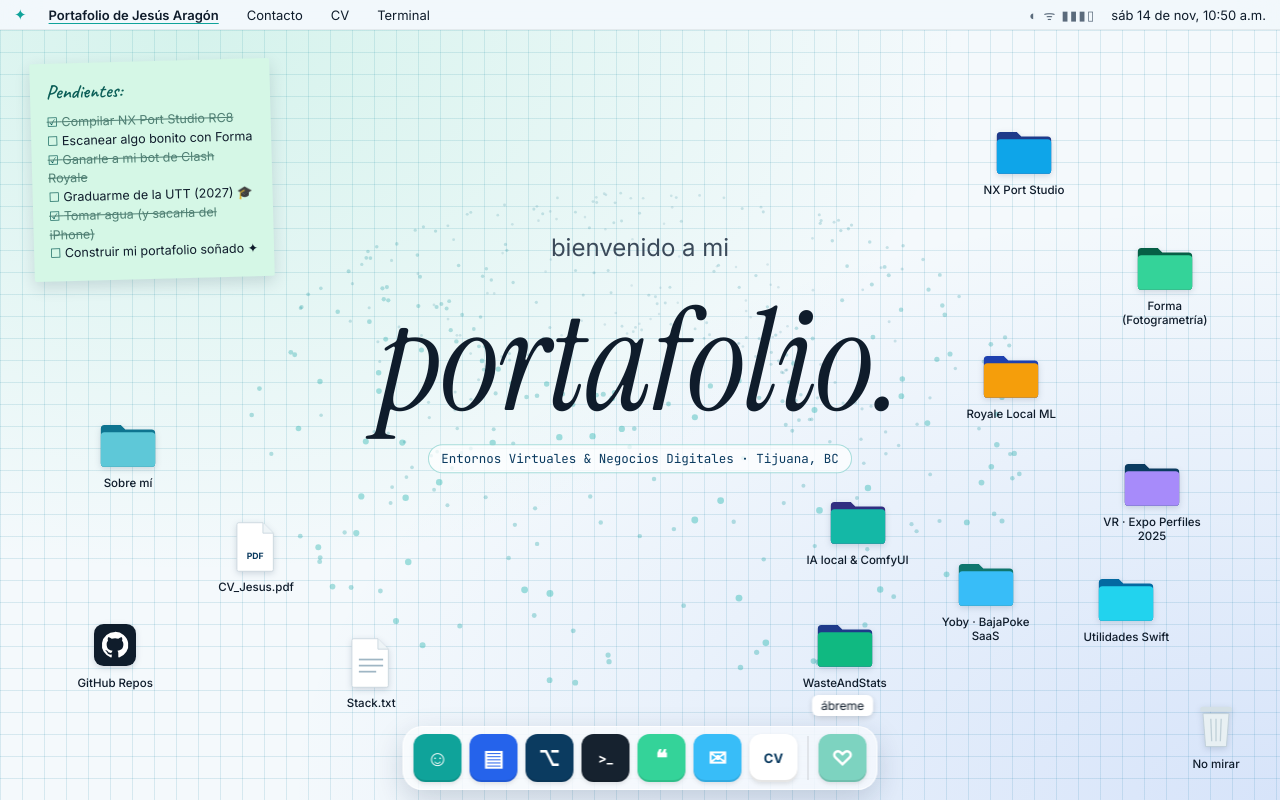
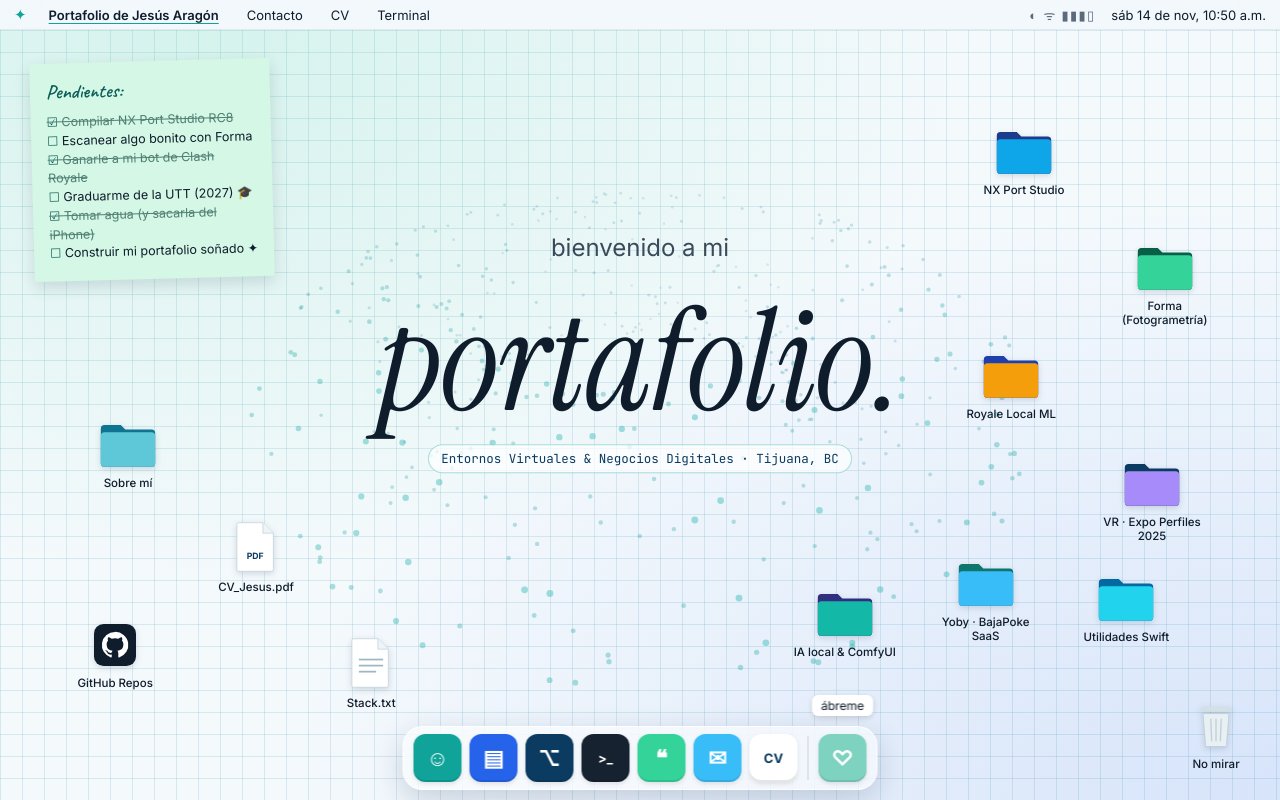
Before and after one commit to RobiiAragon/portfolio, a plain HTML site: page index.html in a window 1280 px wide. Drawn offline with Linux system fonts and the light colour scheme.

Commit message:
Actualizar proyectos: quitar WasteAndStats, ajustar Forma y utilidades

```diff
--- a/index.html
+++ b/index.html
@@ -117,7 +117,7 @@
         { heading: 'La idea', text: [
           'Llevar la captura 3D a la mano de cualquiera: tomas fotos alrededor de un objeto y la app reconstruye su malla y textura. Es el puente entre el mundo físico y los entornos virtuales que estudio en mi carrera.',
         ] },
-        { heading: 'Stack', chips: ['Swift', 'SwiftUI', 'RealityKit', 'Object Capture', 'USDZ', 'iOS SDK'] },
+        { heading: 'Stack', chips: ['Swift', 'iOS SDK', 'Fotogrametría', 'Modelos 3D'] },
       ],
     },
     {
@@ -164,32 +164,18 @@
       ],
     },
     {
-      id: 'waste', name: 'WasteAndStats', x: 66, y: 76, color: ['#1e3a8a', '#10b981'], glyph: '▦',
-      title: 'WasteAndStats', type: 'iOS · SwiftUI · Supabase · Negocios digitales',
-      intro: 'App para que el dueño de una operación minera supervise a sus gerentes: cada gerente administra un rancho con sus gastos, maquinaria y presupuestos.',
-      art: 'bars',
-      sections: [
-        { heading: 'Funciones', list: [
-          'Roles dueño / gerente, alertas, presupuestos y revisión de gastos.',
-          'Vista "ver como gerente", comparativos y exportación.',
-          'Módulo fiscal SAT / CFDI 4.0 que funciona sin servidor.',
-        ] },
-        { heading: 'Stack', chips: ['Swift', 'SwiftUI', 'Supabase', 'CFDI 4.0'] },
-      ],
-    },
-    {
       id: 'utils', name: 'Utilidades Swift', x: 88, y: 70, color: ['#0369a1', '#22d3ee'], glyph: '💧',
       title: 'Pequeñas apps, problemas reales', type: 'iOS · macOS · Swift',
       intro: 'Utilidades nativas que hice porque las necesitaba yo mismo.',
       art: 'wave',
       sections: [
-        { heading: 'Expulsar agua', text: ['App para iPhone que reproduce un tono de baja frecuencia para sacar el agua de la bocina después de mojarse.'] },
+        { heading: 'Expulsar agua', text: ['App para iPhone que saca el agua de las bocinas después de que se moja.'] },
         { heading: 'Free RAM Mac', text: ['Utilidad de barra de menú para macOS que libera memoria y muestra el uso de RAM de un vistazo.'] },
         { heading: 'Stack', chips: ['Swift', 'SwiftUI', 'AVFoundation', 'AppKit'] },
       ],
     },
     {
-      id: 'ai', name: 'IA local & ComfyUI', x: 67, y: 60, color: ['#312e81', '#14b8a6'], glyph: '✺',
+      id: 'ai', name: 'IA local & ComfyUI', x: 66, y: 72, color: ['#312e81', '#14b8a6'], glyph: '✺',
       title: 'IA local y pipelines generativos', type: 'Ollama · BionicGPT · ComfyUI · CUDA',
       intro: 'Servidores de inferencia de LLMs locales y flujos generativos por nodos sobre GPU, para prototipar rápido y correr IA sin depender de la nube.',
       art: 'nodes',
```
